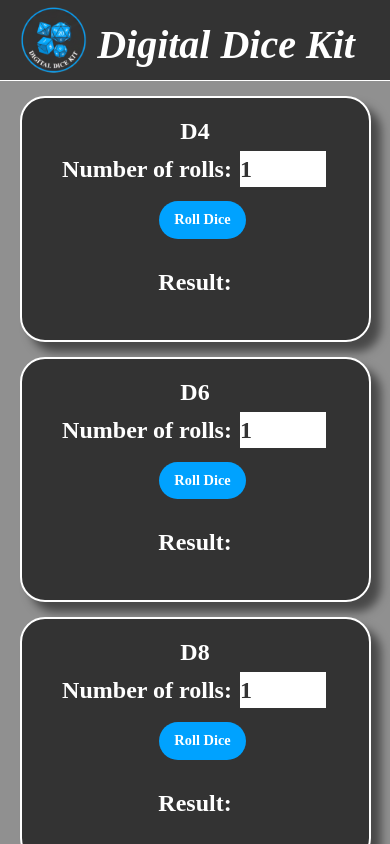
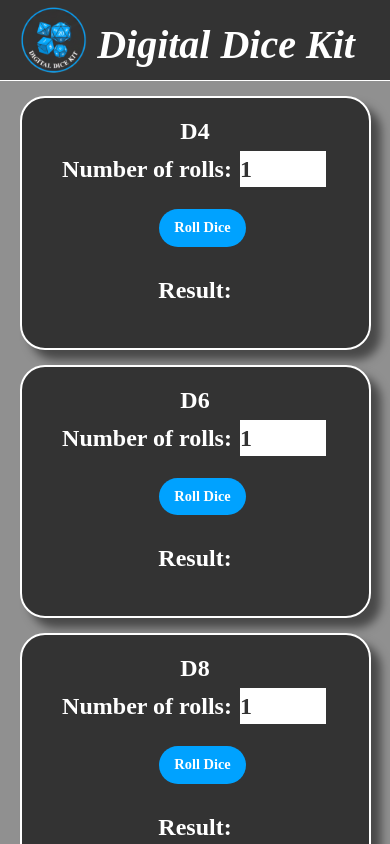
Before and after one commit to IndieMasco/Digital-Dice-Kit, a React (Vite) app in the folder client/: page / in a window 390 px wide. Shown: the top 844 px of the page. Built offline with nearby package versions, Linux system fonts and the light colour scheme; a web font is replaced by a local one.

Commit message:
mobile testing

```diff
--- a/client/src/App.css
+++ b/client/src/App.css
@@ -135,7 +135,7 @@
 
   .dice-button {
     padding: 8px 15px;
-    margin-top: 12px;
+    margin-top: 20px;
   }
 
   .back-to-top {
```
